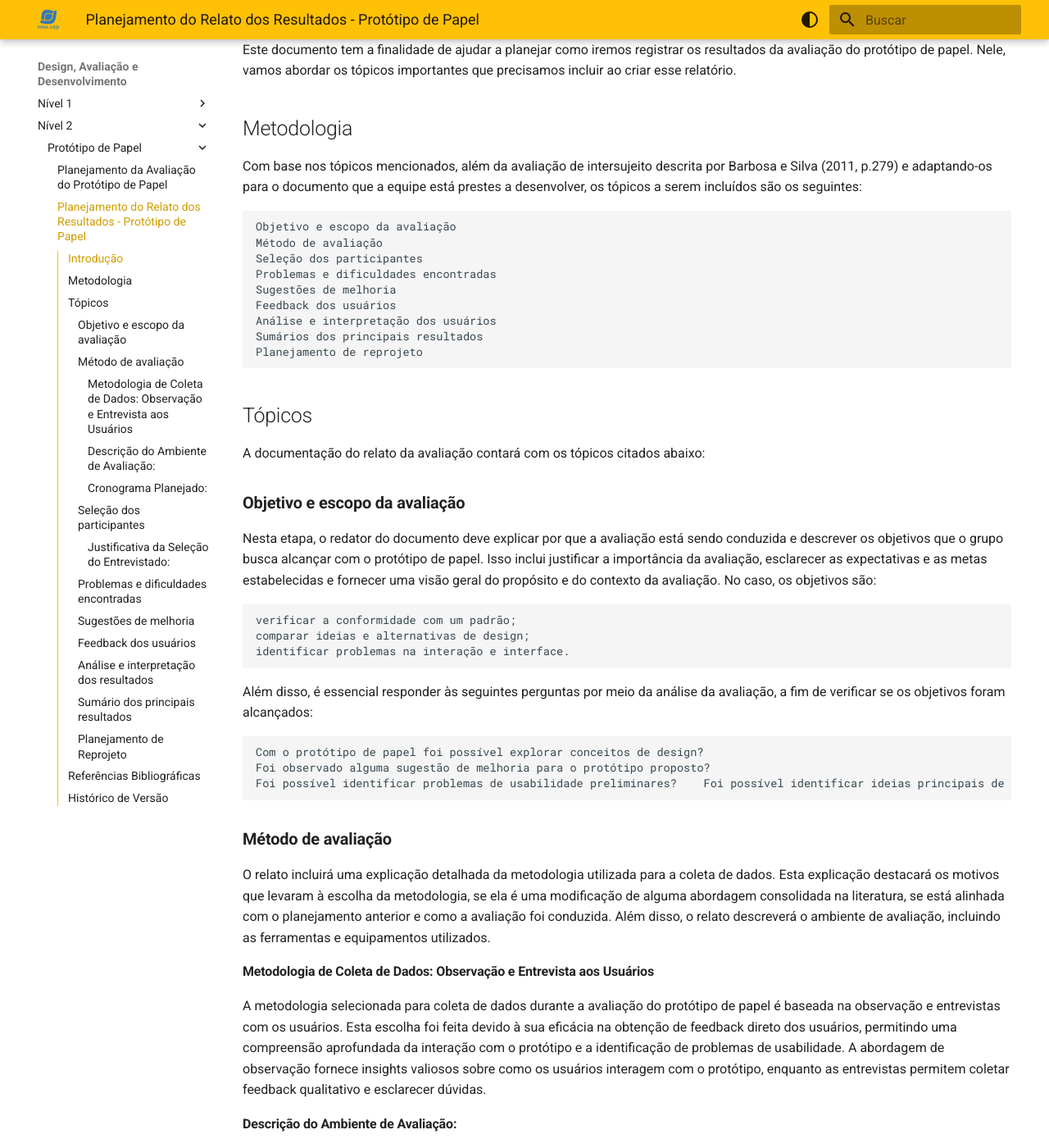
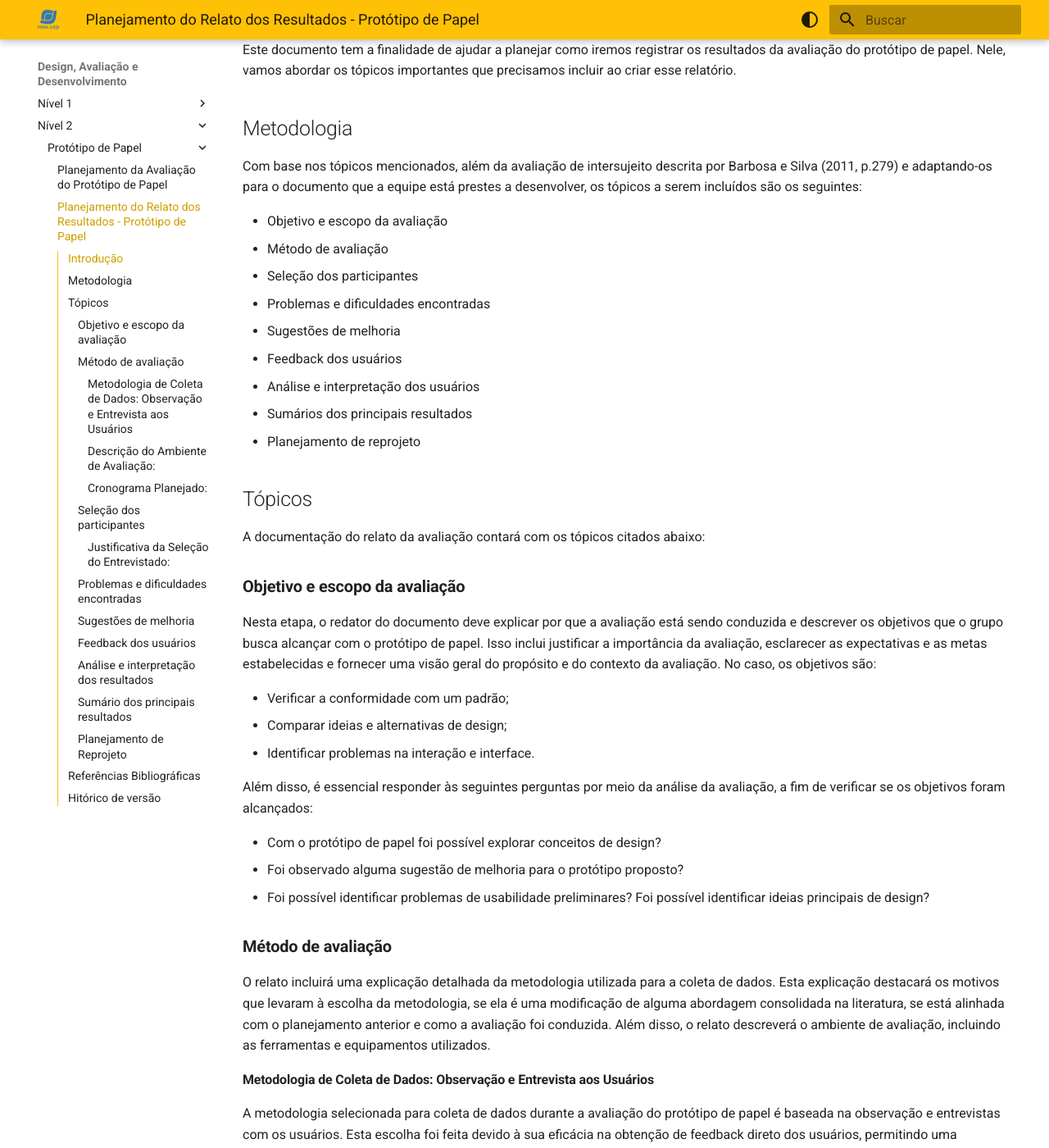
Before and after one commit to Interacao-Humano-Computador/2023.2-OnlineJudge, an MkDocs documentation site: the page built from docs/quarta-entrega/nivel2/planejamento-do-relato-dos-resultados-prototipo-de-papel.md, in a window 1280 px wide and 1400 px high, scrolled down 231 px. Shown: the whole window at 82% size. Built offline with MkDocs 1.6.1 and Material for MkDocs 9.7.7, drawn with Linux system fonts in a browser that asks for light colours; some of the changed text lies outside the part shown.

```diff
--- a/docs/quarta-entrega/nivel2/planejamento-do-relato-dos-resultados-prototipo-de-papel.md
+++ b/docs/quarta-entrega/nivel2/planejamento-do-relato-dos-resultados-prototipo-de-papel.md
@@ -8,15 +8,15 @@ Este documento tem a finalidade de ajudar a planejar como iremos registrar os re
 
 Com base nos tópicos mencionados, além da avaliação de intersujeito descrita por Barbosa e Silva (2011, p.279) e adaptando-os para o documento que a equipe está prestes a desenvolver, os tópicos a serem incluídos são os seguintes:
 
-    Objetivo e escopo da avaliação
-    Método de avaliação
-    Seleção dos participantes
-    Problemas e dificuldades encontradas
-    Sugestões de melhoria
-    Feedback dos usuários
-    Análise e interpretação dos usuários
-    Sumários dos principais resultados
-    Planejamento de reprojeto
+- Objetivo e escopo da avaliação
+- Método de avaliação
+- Seleção dos participantes
+- Problemas e dificuldades encontradas
+- Sugestões de melhoria
+- Feedback dos usuários
+- Análise e interpretação dos usuários
+- Sumários dos principais resultados
+- Planejamento de reprojeto
 
 ## Tópicos
 
@@ -26,15 +26,15 @@ A documentação do relato da avaliação contará com os tópicos citados abaix
 
 Nesta etapa, o redator do documento deve explicar por que a avaliação está sendo conduzida e descrever os objetivos que o grupo busca alcançar com o protótipo de papel. Isso inclui justificar a importância da avaliação, esclarecer as expectativas e as metas estabelecidas e fornecer uma visão geral do propósito e do contexto da avaliação. No caso, os objetivos são:
 
-    verificar a conformidade com um padrão;
-    comparar ideias e alternativas de design;
-    identificar problemas na interação e interface.
+- Verificar a conformidade com um padrão;
+- Comparar ideias e alternativas de design;
+- Identificar problemas na interação e interface.
 
 Além disso, é essencial responder às seguintes perguntas por meio da análise da avaliação, a fim de verificar se os objetivos foram alcançados:
 
-    Com o protótipo de papel foi possível explorar conceitos de design?
-    Foi observado alguma sugestão de melhoria para o protótipo proposto?
-    Foi possível identificar problemas de usabilidade preliminares?    Foi possível identificar ideias principais de design?
+- Com o protótipo de papel foi possível explorar conceitos de design?
+- Foi observado alguma sugestão de melhoria para o protótipo proposto?
+- Foi possível identificar problemas de usabilidade preliminares?    Foi possível identificar ideias principais de design?
 
 ### **Método de avaliação**
 
@@ -49,10 +49,10 @@ A metodologia selecionada para coleta de dados durante a avaliação do protóti
 **Local**: A avaliação foi realizada em uma sala de reuniões equipada com uma mesa, cadeiras e boa iluminação. O ambiente foi projetado para proporcionar conforto aos participantes durante a interação com o protótipo.
 
 **Ferramentas e Equipamentos**: Para a avaliação, foram usados os seguintes recursos:
+- Protótipo de papel.
+- Lápis, canetas e marcadores para anotações.
+- Câmera ou gravador de áudio para registrar as interações e entrevistas (se autorizado pelos participantes).
 
-    Protótipo de papel.
-    Lápis, canetas e marcadores para anotações.
-    Câmera ou gravador de áudio para registrar as interações e entrevistas (se autorizado pelos participantes).
 #### Cronograma Planejado:
 
 O entrevistador seguirá o seguinte cronograma para as entrevistas. Este padrão será utilizado por todos os entrevistadores para manter a consistência no relatório. Cada entrevista será documentada em uma tabela específica relacionada à análise feita. Abaixo está o cronograma planejado (Tabela 1):
@@ -100,5 +100,11 @@ Nesta seção do documento, o entrevistador deve detalhadamente listar os proble
 ### **Planejamento de Reprojeto**
 
 ## Referências Bibliográficas
+> <a id="REF1" href="#anchor_1">1.</a> BARBOSA, S. D. J.; SILVA, B. S. Interação Humano-Computador. Rio de Janeiro: Elsevier, 2011.
 
-## Histórico de Versão
+## Hitórico de versão
+
+| Versão | Data       | Descrição                    | Autor(es)                                                                                         | Revisor(es)                                 |
+| ------ | ---------- | ---------------------------- | ------------------------------------------------------------------------------------------------- | ------------------------------------------- |
+| 1.0    | 08/11/2023 | Criação da página  | [Eric Camargo](https://github.com/ericcs10) | [Henrique Torres](https://github.com/henriqtorresl) |
+| 1.1    | 08/11/2023 | Adicionando os tópicos que faltavam na página | [Henrique Torres](https://github.com/henriqtorresl) |  [Eric Camargo](https://github.com/ericcs10) |
```
